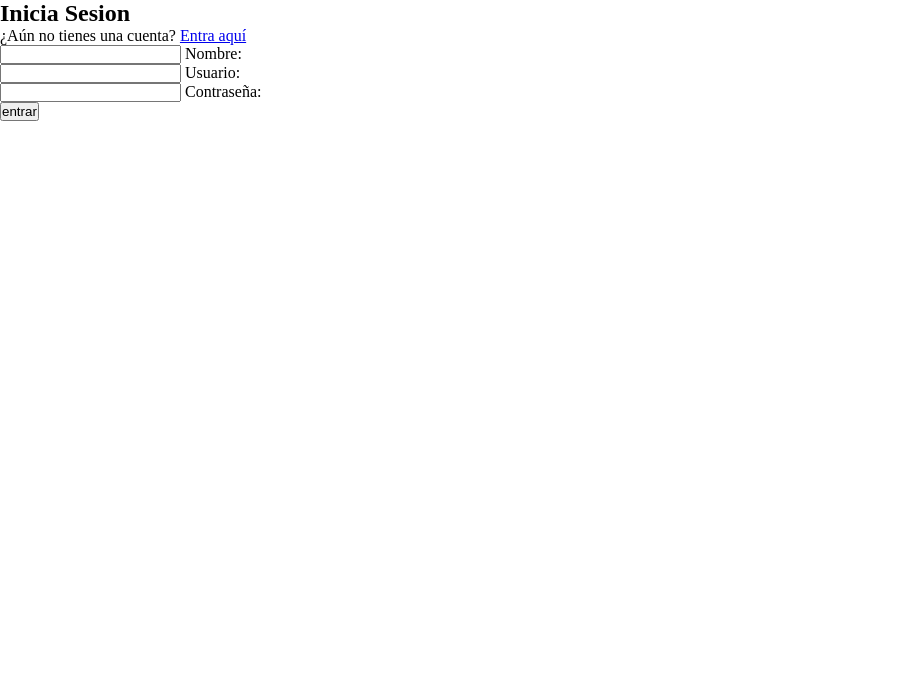
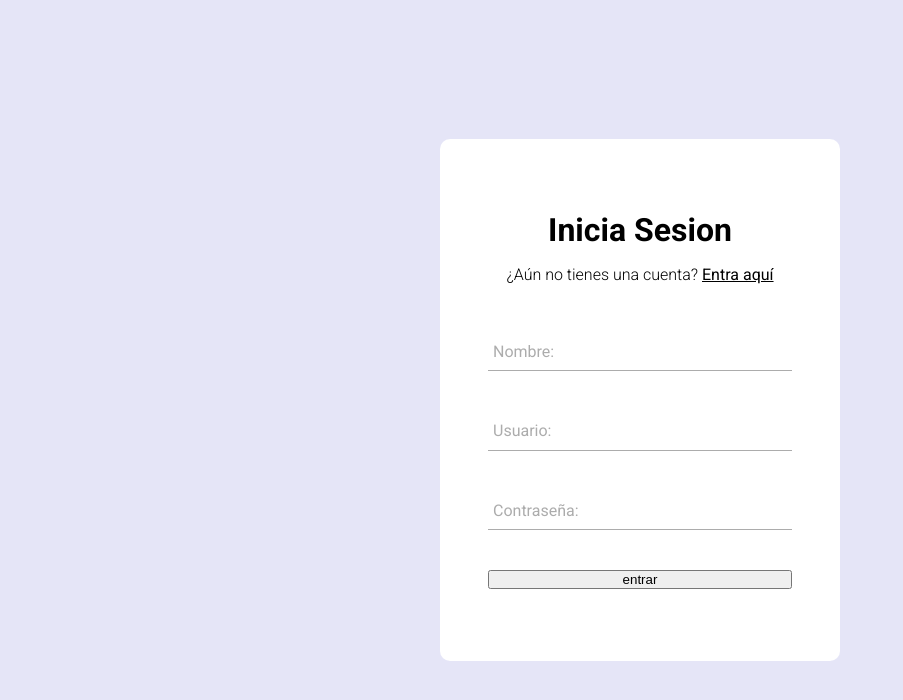
Before and after one commit to Javilh97/formulario, a plain HTML site: page index.html in a window 1280 px wide. Shown: the whole page, without its empty margins (0-903 px from the left). Drawn offline with Linux system fonts and the light colour scheme.

Commit message:
Se agregaron estilos al formulario

```diff
--- a/style.css
+++ b/style.css
@@ -1,5 +1,81 @@
+@import url('https://fonts.googleapis.com/css2?family=Roboto:wght@300;400;700&display=swap');
+
 *{
     margin: 0;
     padding: 0;
     box-sizing: border-box;
 }
+
+body{
+    font-family: 'Roboto', sans-serif;
+    background-color: #e5e5f7;
+    background-image:  radial-gradient(#C657D8 0.5px, transparent 0.5px), radial-gradient(#C657D8 0.5px, #e5e5f7 0.5px);
+    background-size: 20px 20px;
+    background-position: 0 0,10px 10px;
+    display: flex;
+    min-height: 100vh;
+}
+
+.form{
+    background-color: #fff;
+    margin: auto;
+    width: 90%;
+    max-width: 400px;
+    padding: 4.5em 3em;
+    border-radius:  10px;
+    box-shadow: 0 5px 10px -5px rgb(0, 0 , 0 /30%);
+    text-align: center;
+}
+
+.form__title{
+    font-size: 2rem;
+    margin-bottom: .5em;
+}
+
+.form__paragraph{
+    font-weight: 300;
+}
+
+.form__link{
+    font-weight: 400;
+    color: #000;
+}
+
+.form__container{
+    margin-top: 3em;
+    display: grid;
+    gap: 2.5em;
+}
+
+.form__group{
+    position: relative;
+    --color: #5757577e;
+}
+
+.form__input{
+    width: 100%;
+    background: none;
+    color: #706c6c;
+    font-size: 1rem;
+    padding: .6em .3em;
+    border: none;
+    outline: none;
+    border-bottom: 1px solid var(--color);
+    font-family: 'Roboto', sans-serif;
+}
+
+.form__input:focus + .form__label{
+    transform: translateY(-12px) scale(.7);
+    transform-origin: left top;
+    color: #3866f2;
+}
+
+.form__label{
+    color: var(--color);
+    cursor: pointer;
+    position: absolute;
+    top: 0;
+    left: 5px;
+    transform: translateY(10px);
+    transition: transform .5s, color .3s;
+}
```
